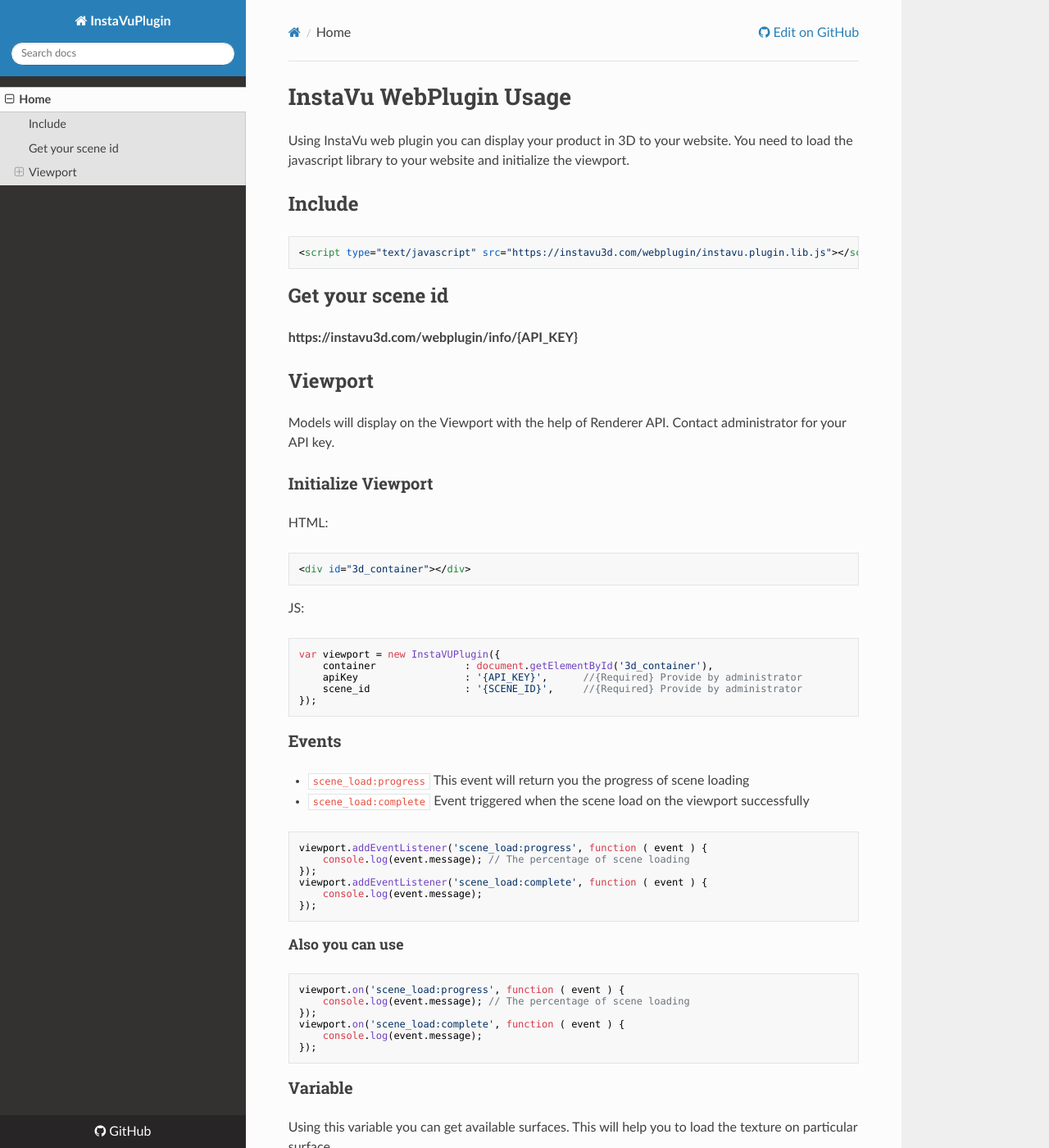
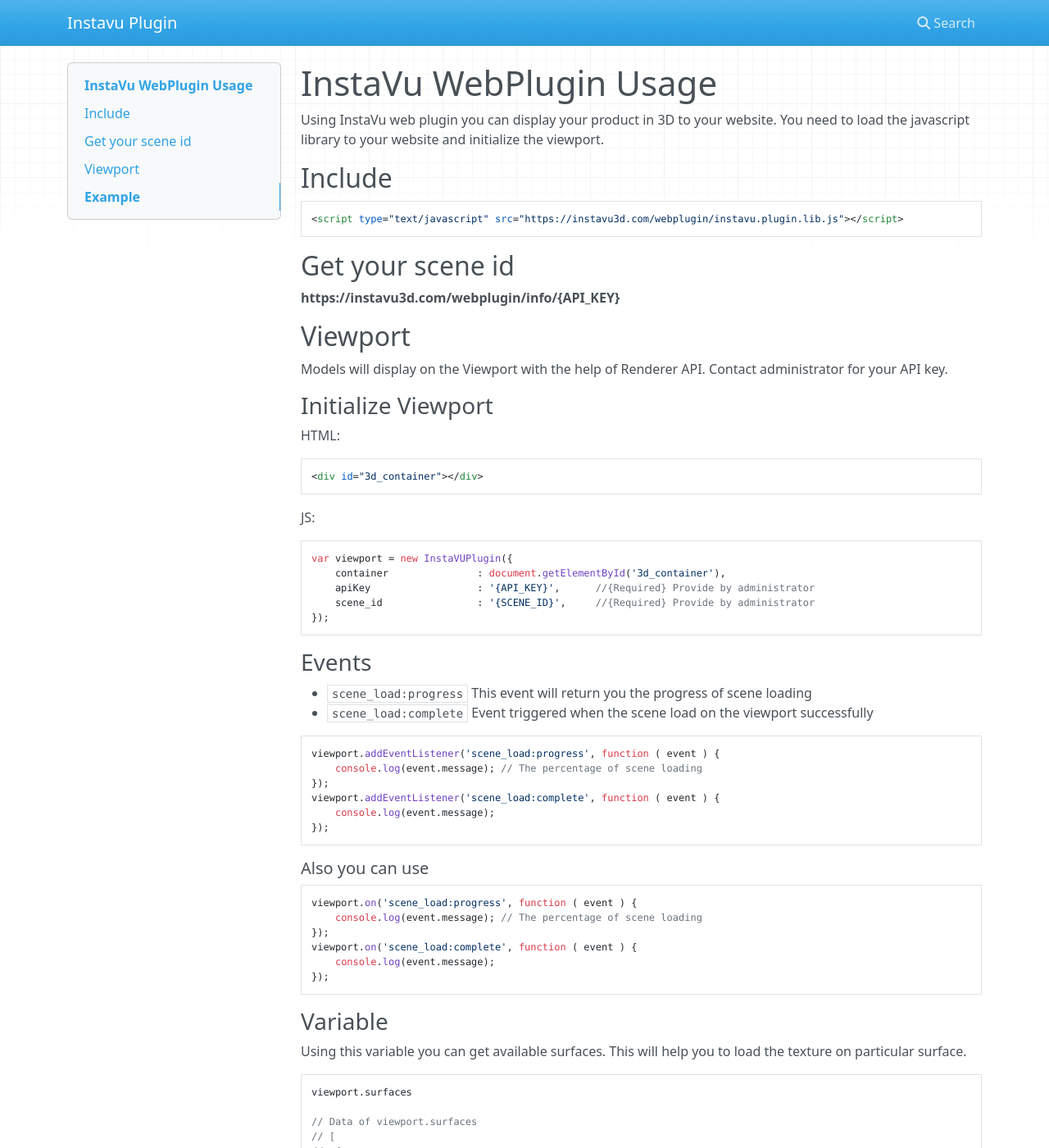
Before and after one commit to hirenreshamwala/instavu-plugin-docs, an MkDocs documentation site: the page built from docs/index.md, in a window 1280 px wide and 1400 px high. Shown: the whole window at 82% size. Built offline with MkDocs 1.6.1, drawn with Linux system fonts in a browser that asks for light colours; nearby versions of some CDN libraries; some of the changed text lies outside the part shown.

```diff
--- a/docs/css/extra.css
+++ /dev/null
@@ -1,5 +0,0 @@
-/* Nest document subheadings in navigation */
-ul.subnav ul:not(.subnav) {
-  padding-left: 2em;
-  font-size: 80%;
-}
--- a/mkdocs.yml
+++ b/mkdocs.yml
@@ -1,13 +1 @@
-site_name: InstaVuPlugin
-site_url: https://instavu3d.com/
-repo_url: https://github.com/hirenreshamwala/instavu-plugin-docs.git
-site_description: Web based 3d product rendering
-copyright: <a href="https://instavu3d.com/">instavu3d.com</a>
-theme: readthedocs
-extra_css:
-    - css/extra.css
-markdown_extensions:
-    - toc:
-        permalink: True
-nav:
-    - Home: index.md
+site_name: Instavu Plugin
```
Also changed, not shown: docs/index.md (line endings or trailing spaces), 1 other file.
